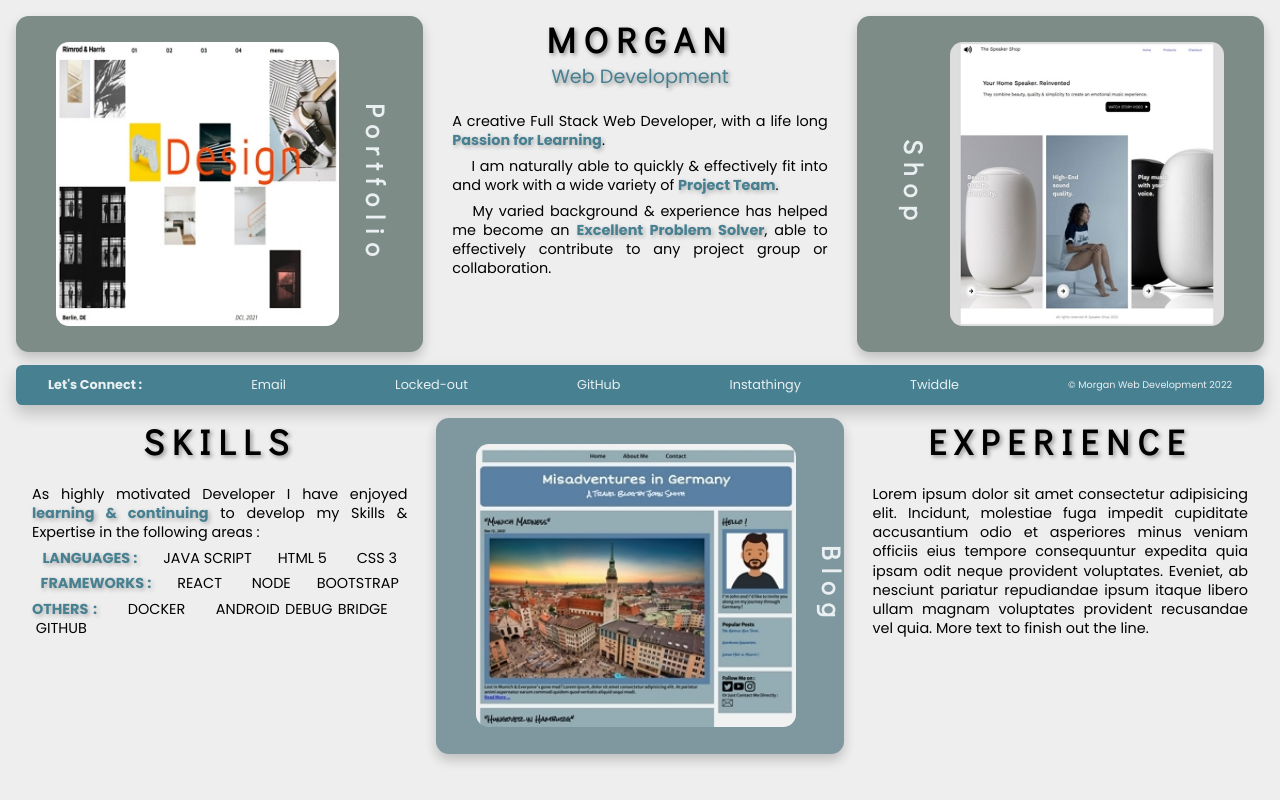
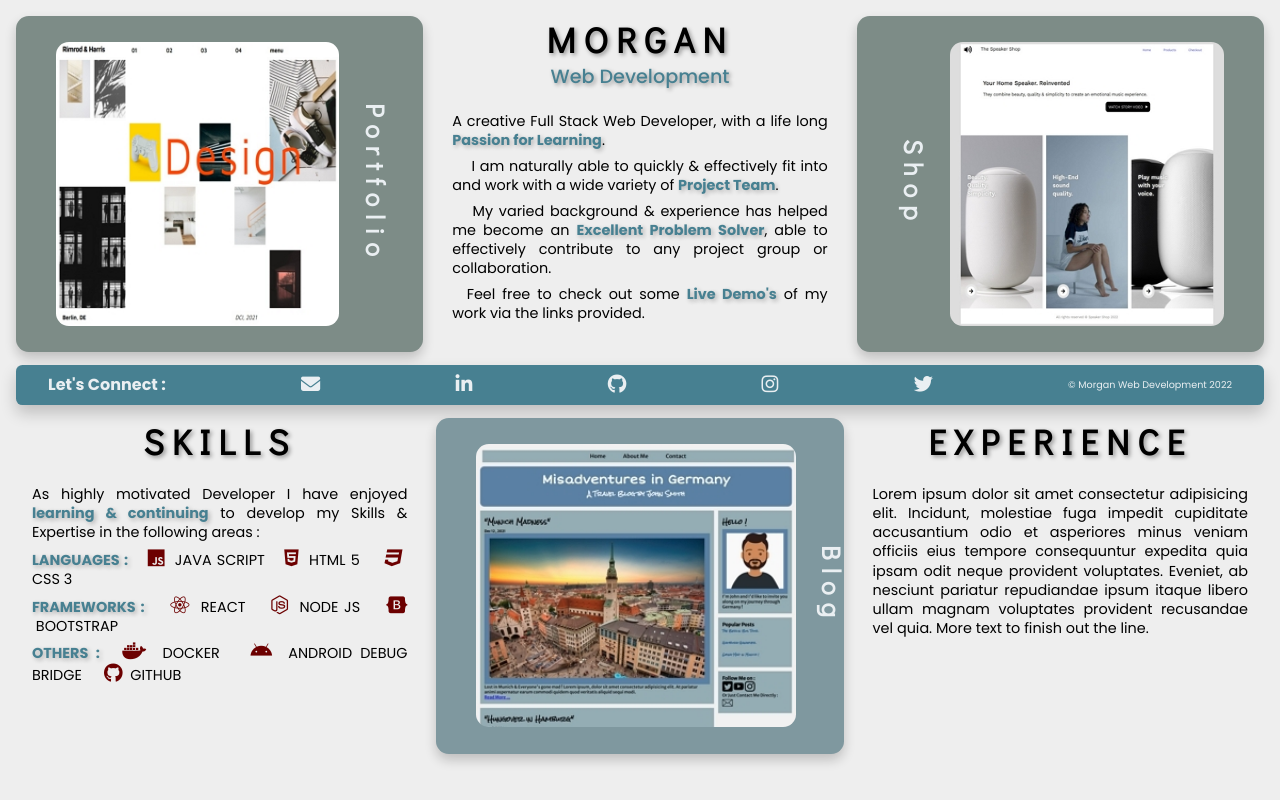
Before and after one commit to ba-morgan/Single_Page_Portfolio, a plain HTML site: page index.html in a window 1280 px wide. Drawn offline with Linux system fonts and the light colour scheme.

Commit message:
Further Adjustments

```diff
--- a/index.html
+++ b/index.html
@@ -12,6 +12,11 @@
       href="./images/favicon.ico"
       type="Favourite icon"
     />
+    <!-- #### Font Awesome V5.0 Latest #### -->
+    <script
+      src="https://kit.fontawesome.com/891cde5a15.js"
+      crossorigin="anonymous"
+    ></script>
 
     <!-- #### CSS Sheet Link #### -->
     <link href="./style.css" rel="stylesheet" />
@@ -43,6 +48,10 @@
             <mark>Excellent Problem Solver</mark>, able to effectively
             contribute to any project group or collaboration.
           </p>
+          <p>
+            &emsp;Feel free to check out some <mark>Live Demo's</mark> of my
+            work via the links provided.
+          </p>
         </section>
       </section>
       <section class="sect_3">
@@ -56,14 +65,18 @@
       <section class="contact">
         <div>Let's Connect :</div>
         <div class="contactIcons">
-          <a href="mailto:info@greatsite.com">Email</a>
+          <a href="mailto:info@greatsite.com"
+            ><i class="fas fa-envelope"></i
+          ></a>
         </div>
         <div class="contactIcons">
-          <a href="https://www.linkedin.com" target="_blank">Locked-out</a>
+          <a href="https://www.linkedin.com" target="_blank"
+            ><i class="fab fa-linkedin-in"></i
+          ></a>
         </div>
-        <div class="contactIcons">GitHub</div>
-        <div class="contactIcons">Instathingy</div>
-        <div class="contactIcons">Twiddle</div>
+        <div class="contactIcons"><i class="fab fa-github"></i></div>
+        <div class="contactIcons"><i class="fab fa-instagram"></i></div>
+        <div class="contactIcons"><i class="fab fa-twitter"></i></div>
         <div class="copyright">&copy; Morgan Web Development 2022</div>
       </section>
 
@@ -77,20 +90,21 @@
             in the following areas :
           </p>
           <p>
-            <mark>LANGUAGES :</mark> &emsp;<SiJavascript></SiJavascript>&nbsp;
-            JAVA SCRIPT &emsp;<SiHtml5></SiHtml5>&nbsp; HTML 5 &emsp;
-            <SiCss3></SiCss3>&nbsp; CSS 3
+            <mark>LANGUAGES :</mark> &emsp;<i class="fab fa-js"></i>&nbsp; JAVA
+            SCRIPT &emsp;<i class="fab fa-html5"></i>&nbsp; HTML 5 &emsp;
+            <i class="fab fa-css3"></i>&nbsp; CSS 3
           </p>
           <p>
-            <mark>FRAMEWORKS :</mark> &emsp; <SiReact></SiReact> &nbsp;REACT
-            &emsp; <SiNodedotjs></SiNodedotjs>&nbsp; NODE &emsp;
-            <SiBootstrap></SiBootstrap> &nbsp;BOOTSTRAP
+            <mark>FRAMEWORKS :</mark> &emsp;
+            <i class="fab fa-react"></i> &nbsp;REACT &emsp;
+            <i class="fab fa-node-js"></i>&nbsp; NODE JS &emsp;
+            <i class="fab fa-bootstrap"></i> &nbsp;BOOTSTRAP
           </p>
 
           <p>
-            <mark>OTHERS :</mark>&emsp; <SiDocker></SiDocker>&nbsp; DOCKER
-            &emsp; <SiAndroid></SiAndroid> &nbsp;ANDROID DEBUG BRIDGE &emsp;
-            <SiGithub></SiGithub> &nbsp;GITHUB
+            <mark>OTHERS :</mark>&emsp; <i class="fab fa-docker"></i>&nbsp;
+            DOCKER &emsp; <i class="fab fa-android"></i> &nbsp;ANDROID DEBUG
+            BRIDGE &emsp; <i class="fab fa-github"></i> &nbsp;GITHUB
           </p>
         </section>
       </section>
--- a/style.css
+++ b/style.css
@@ -10,6 +10,10 @@
   margin: 0;
   box-sizing: border-box;
 }
+/* #### Fix Starting Font Size #### */
+/* html {
+  font-size: 62.5%;
+} */
 
 /* #### Body #### */
 body {
@@ -73,7 +77,7 @@ mark {
 .textBox h3 {
   font-family: "Poppins", sans-serif;
   font-size: 1.2rem;
-  font-weight: normal;
+  font-weight: 500;
   color: #478091;
   /* letter-spacing: 0.4rem; */
   text-shadow: 2px 2px 4px rgba(0, 0, 0, 0.381);
@@ -135,11 +139,12 @@ section h4 {
   grid-area: contact;
   background-color: #478091;
   box-shadow: 0 8px 16px 0 rgba(0, 0, 0, 0.2);
-  font-size: 0.8rem;
+  font-size: 1rem;
   font-weight: bold;
   border-radius: 0.4rem;
 }
 .contactIcons {
+  font-size: 1.2rem;
   text-decoration: none;
   font-weight: normal;
   transition: ease-in-out 0.2s;
@@ -148,6 +153,7 @@ section h4 {
 .contactIcons a {
   color: #eaeff2;
   text-decoration: none;
+  font-size: 1.2rem;
 }
 .contactIcons:hover {
   font-weight: bold;
@@ -156,6 +162,10 @@ section h4 {
 .copyright {
   font-size: 0.6rem;
   font-weight: normal;
+}
+.textBox i {
+  font-size: 1.2rem;
+  color: rgb(108, 0, 0);
 }
 
 img,
```
